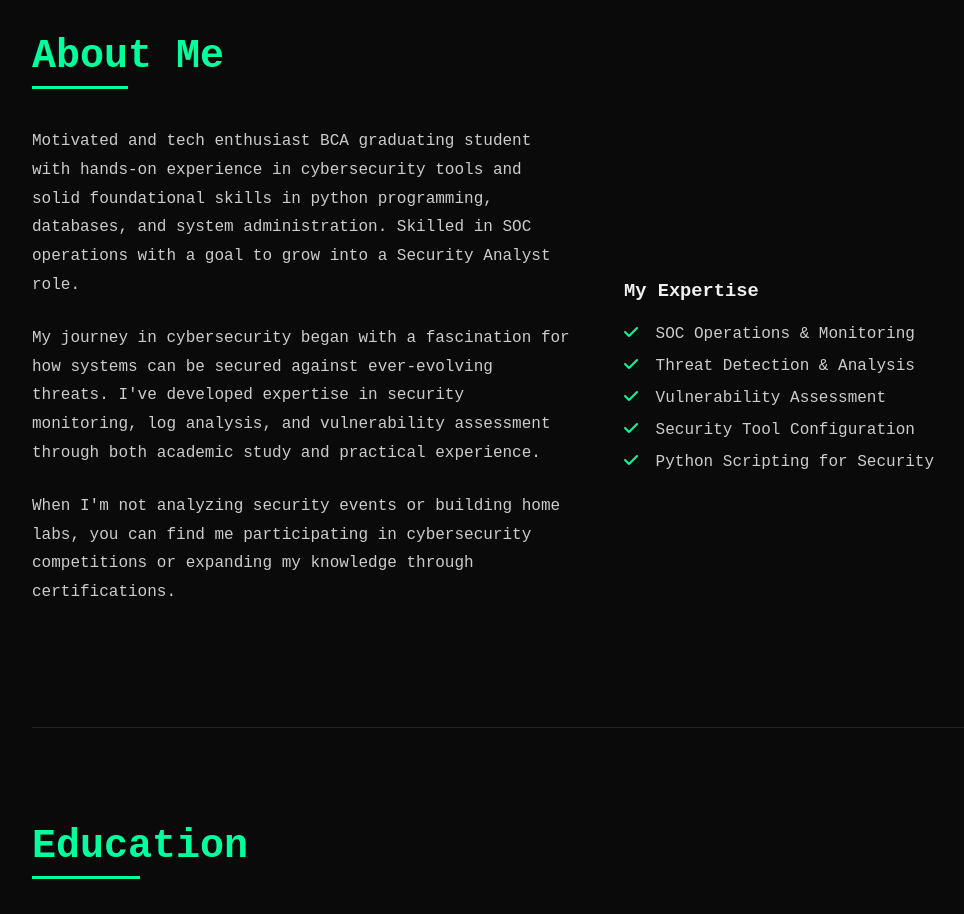
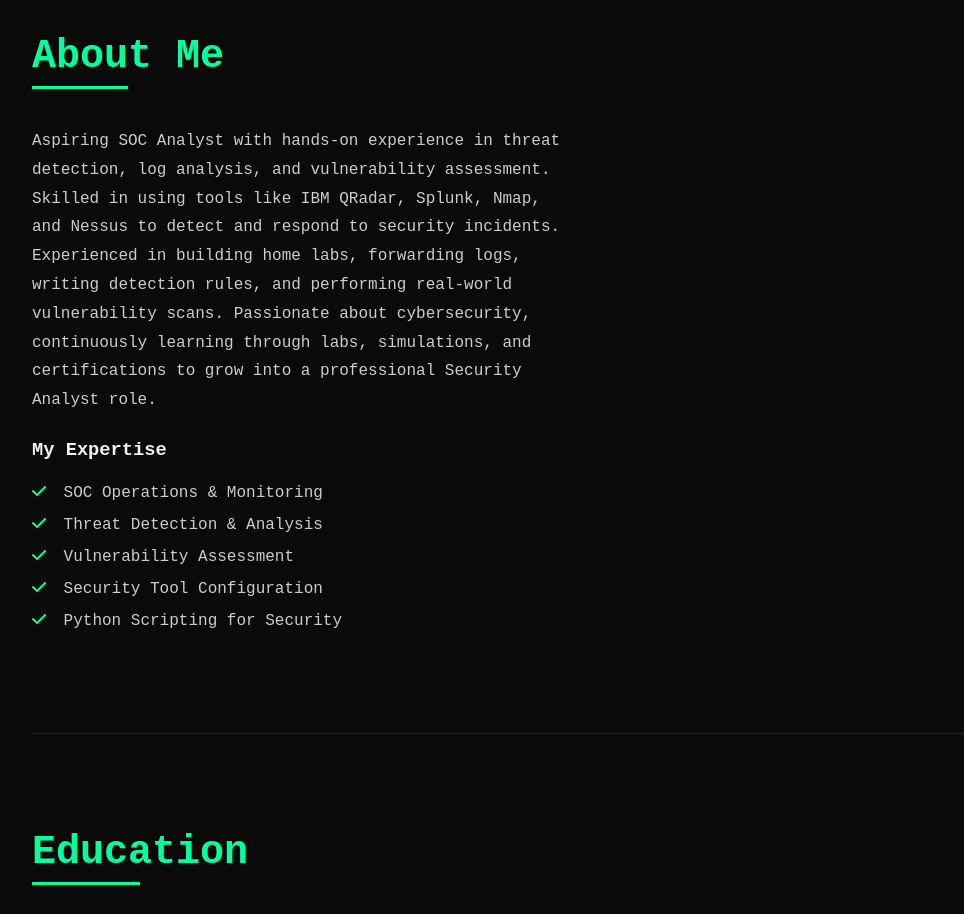
Before and after one commit to syedrayan5/portfolio, a plain HTML site: page index.html in a window 1280 px wide. Shown: the part 800-1714 px from the top of the page, without its empty margins (40-1004 px from the left). Drawn offline with Linux system fonts and the light colour scheme.

Commit message:
Update index.html

```diff
--- a/index.html
+++ b/index.html
@@ -681,10 +681,9 @@
             <h2 class="section-title">About Me</h2>
             <div class="about-content">
                 <div class="about-text">
-                    <p>Motivated and tech enthusiast BCA graduating student with hands-on experience in cybersecurity tools and solid foundational skills in python programming, databases, and system administration. Skilled in SOC operations with a goal to grow into a Security Analyst role.</p>
-                    <p>My journey in cybersecurity began with a fascination for how systems can be secured against ever-evolving threats. I've developed expertise in security monitoring, log analysis, and vulnerability assessment through both academic study and practical experience.</p>
-                    <p>When I'm not analyzing security events or building home labs, you can find me participating in cybersecurity competitions or expanding my knowledge through certifications.</p>
-                </div>
+                    <p>Aspiring SOC Analyst with hands-on experience in threat detection, log analysis, and vulnerability assessment.
+Skilled in using tools like IBM QRadar, Splunk, Nmap, and Nessus to detect and respond to security incidents. Experienced in building home labs, forwarding logs, writing detection rules, and performing real-world vulnerability scans. Passionate about cybersecurity, continuously learning through labs, simulations, and certifications to grow into a professional Security Analyst role.</p>
+
                 <div>
                     <h3>My Expertise</h3>
                     <ul style="list-style-type: none; margin-top: 1rem; color: #ccc; line-height: 2;">
```
